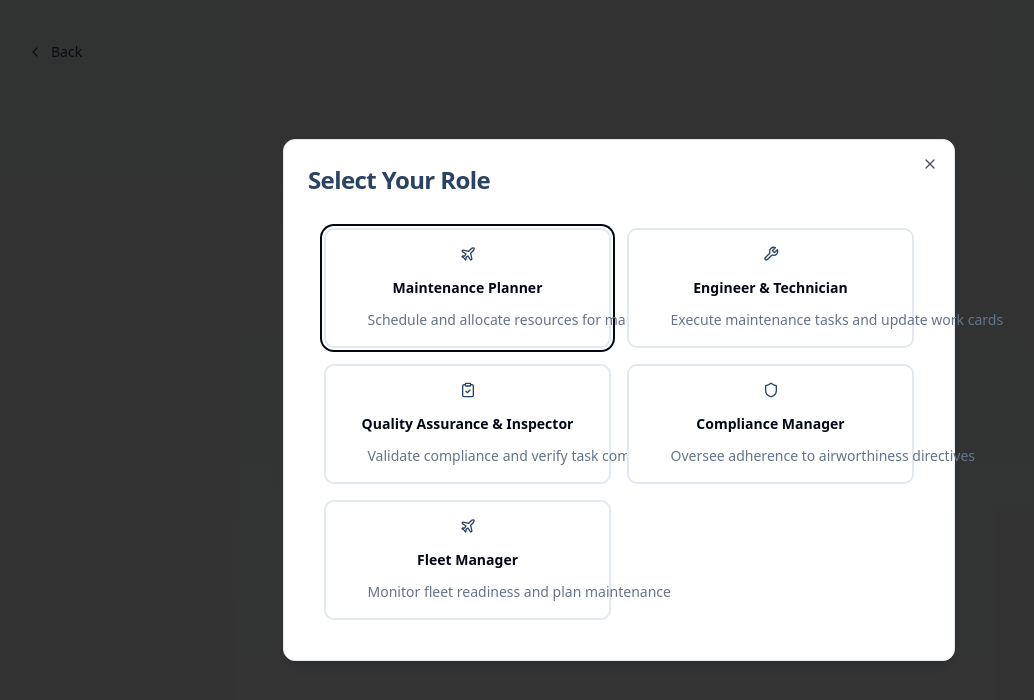
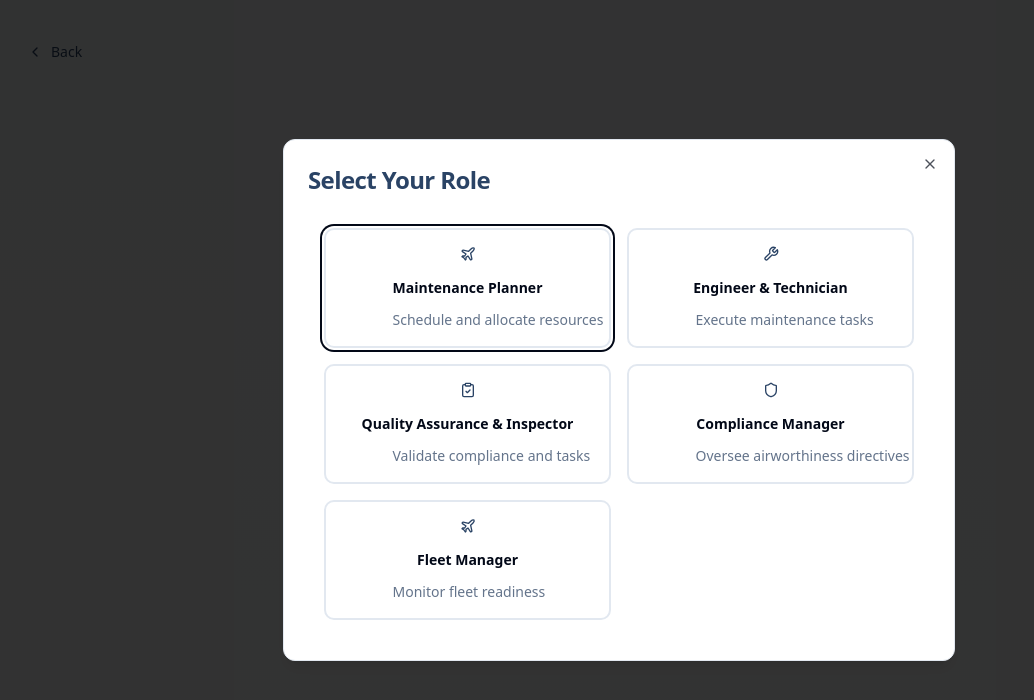
Before and after one commit to zanybarlee/cens-aerowork-51, a React (Vite) app: page /dashboard in a window 1280 px wide. Shown: the top 700 px of the page, without its empty margins (21-1055 px from the left). Built offline with nearby package versions, Linux system fonts and the light colour scheme.

Commit message:
Fix: Overflow issue
Addresses an overflow issue reported in the application.  No further details are available at this time.

```diff
--- a/src/components/RoleSelector.tsx
+++ b/src/components/RoleSelector.tsx
@@ -23,35 +23,35 @@ const roles: UserRole[] = [
     id: "maintenance-planner",
     title: "Maintenance Planner",
     icon: <Plane className="h-6 w-6" />,
-    description: "Schedule and allocate resources for maintenance",
+    description: "Schedule and allocate resources",
     module: "both",
   },
   {
     id: "engineer-technician",
     title: "Engineer & Technician",
     icon: <Wrench className="h-6 w-6" />,
-    description: "Execute maintenance tasks and update work cards",
+    description: "Execute maintenance tasks",
     module: "both",
   },
   {
     id: "quality-inspector",
     title: "Quality Assurance & Inspector",
     icon: <ClipboardCheck className="h-6 w-6" />,
-    description: "Validate compliance and verify task completion",
+    description: "Validate compliance and tasks",
     module: "both",
   },
   {
     id: "compliance-manager",
     title: "Compliance Manager",
     icon: <Shield className="h-6 w-6" />,
-    description: "Oversee adherence to airworthiness directives",
+    description: "Oversee airworthiness directives",
     module: "compliance",
   },
   {
     id: "fleet-manager",
     title: "Fleet Manager",
     icon: <Plane className="h-6 w-6" />,
-    description: "Monitor fleet readiness and plan maintenance",
+    description: "Monitor fleet readiness",
     module: "workcard",
   },
 ];
@@ -84,7 +84,7 @@ export function RoleSelector({ open, onClose, onRoleSelect }: RoleSelectorProps)
             >
               <div className="text-workspace-primary mb-2">{role.icon}</div>
               <h3 className="font-semibold mb-1">{role.title}</h3>
-              <p className="text-sm text-muted-foreground max-w-[200px]">{role.description}</p>
+              <p className="text-sm text-muted-foreground max-w-[150px]">{role.description}</p>
             </Button>
           ))}
         </div>
```
